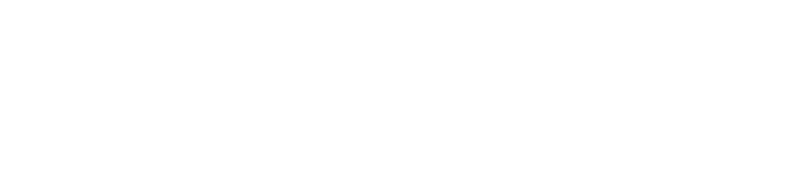
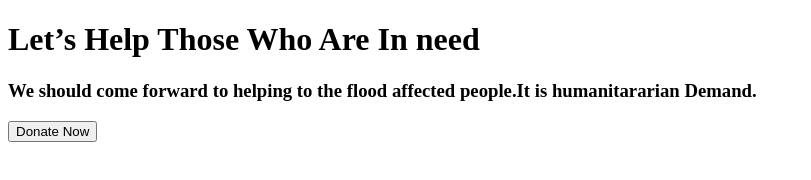
Before and after one commit to abdulawalbl/donate-today, a plain HTML site: page indedx.html in a window 1280 px wide. Shown: the whole page, without its empty margins (0-811 px from the left). Drawn offline with Linux system fonts and the light colour scheme.

Commit message:
my first git commit

```diff
--- a/indedx.html
+++ b/indedx.html
@@ -1,5 +1,6 @@
 <!DOCTYPE html>
 <html lang="en">
+
 <head>
     <meta charset="UTF-8">
     <meta http-equiv="X-UA-compatible" content="IE=edge">
@@ -7,7 +8,14 @@
     <link rel="stylesheet" href="style.css">
     <title>Donate-Today</title>
 </head>
+
 <body>
+    <div class="first part">
+        <h1>Let’s Help Those Who Are In need </h1>
+        <h3>We should come forward to helping to the flood affected people.It is humanitararian Demand.</h3>
+        <button type="submit">Donate Now</button>
+    </div>
 
 </body>
+
 </html>
--- a/style.css
+++ b/style.css
@@ -0,0 +1,3 @@
+.first part{
+
+}
```
Lines whose indentation alone changed are shown as unchanged.
